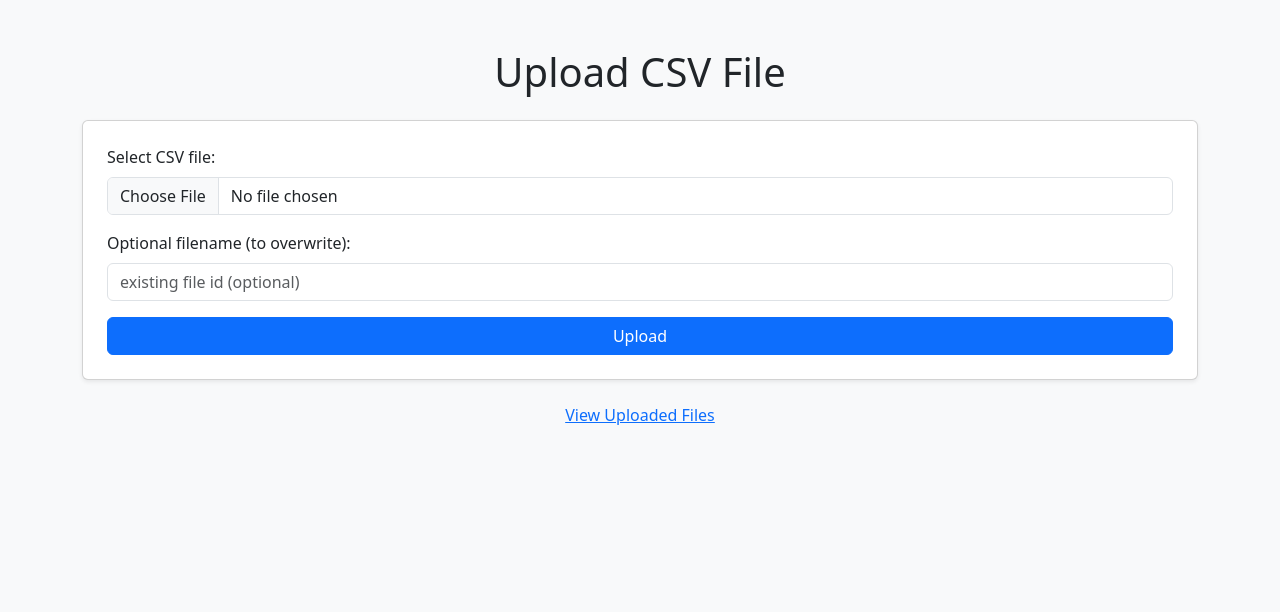
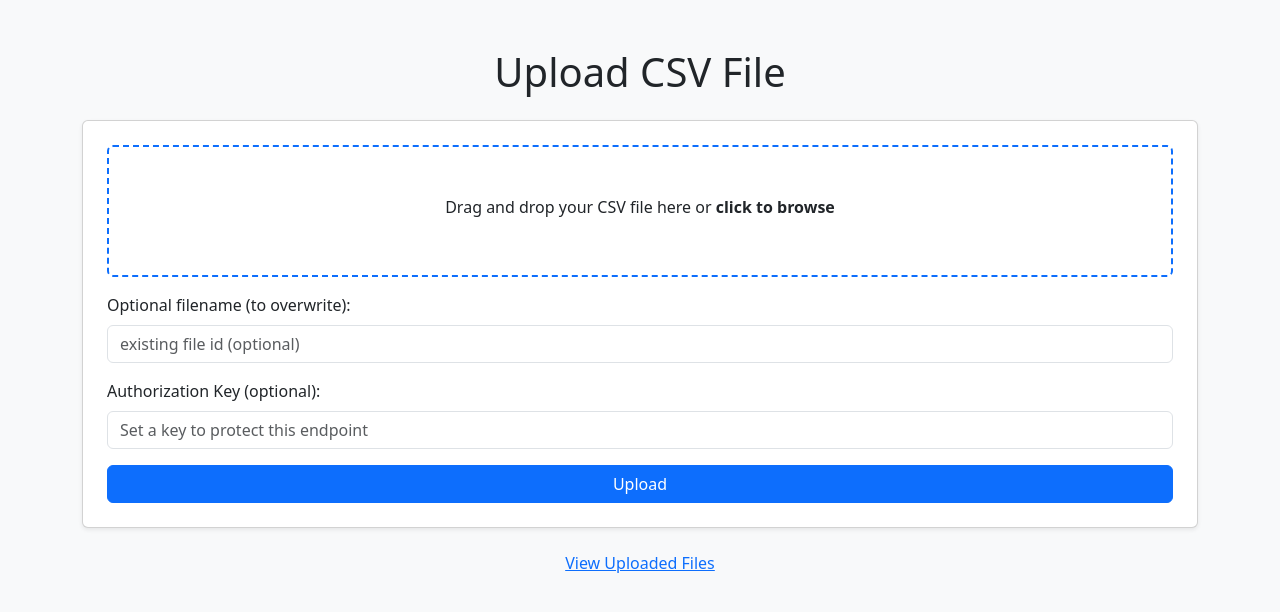
Before and after one commit to Fybre/csvserver, a FastAPI app: page / in a window 1280 px wide. Shown: the top 612 px of the page. Run offline with FastAPI, Linux system fonts and the light colour scheme; some libraries are stand-ins or nearby versions.

Commit message:
feat: add drag-and-drop upload, per-endpoint auth, README, and docker-compose

```diff
--- a/app/main.py
+++ b/app/main.py
@@ -46,7 +46,8 @@ def list_csv_files():
 @app.post("/upload")
 async def upload_file(
     file: UploadFile = File(...),
-    filename: str | None = Form(None)
+    filename: str | None = Form(None),
+    auth_key: str | None = Form(None)
 ):
     # If filename is specified, overwrite
     if filename:
@@ -65,7 +66,8 @@ async def upload_file(
     meta = {
         "original_filename": file.filename,
         "stored_filename": f"{assigned_filename}.csv",
-        "endpoint": assigned_filename
+        "endpoint": assigned_filename,
+        "auth_key": auth_key if auth_key and auth_key.strip() else None
     }
     with open(meta_path, "w") as f:
         json.dump(meta, f, indent=2)
@@ -123,12 +125,23 @@ def list_page(request: Request):
 
 
 @app.get("/{filename}")
-async def get_csv_data(filename: str):
+async def get_csv_data(filename: str, request: Request):
     """Return JSON array from a CSV file."""
     csv_path = os.path.join(DATA_DIR, f"{filename}.csv")
+    meta_path = os.path.join(DATA_DIR, f"{filename}.json")
 
     if not os.path.exists(csv_path):
         raise HTTPException(status_code=404, detail=f"CSV file '{filename}' not found")
+
+    # Check for auth_key in metadata
+    if os.path.exists(meta_path):
+        with open(meta_path) as f:
+            meta = json.load(f)
+            required_key = meta.get("auth_key")
+            if required_key:
+                provided_key = request.headers.get("X-Auth-Key")
+                if provided_key != required_key:
+                    raise HTTPException(status_code=401, detail="Unauthorized: Invalid or missing X-Auth-Key header")
 
     with open(csv_path, newline='', encoding='utf-8') as f:
         reader = csv.DictReader(f)
--- a/app/templates/upload.html
+++ b/app/templates/upload.html
@@ -10,15 +10,25 @@
     <div class="container py-5">
         <h1 class="mb-4 text-center">Upload CSV File</h1>
         <form id="uploadForm" class="card p-4 shadow-sm" enctype="multipart/form-data">
-            <div class="mb-3">
-                <label for="file" class="form-label">Select CSV file:</label>
-                <input type="file" class="form-control" id="file" name="file" required>
+            <div id="drop-zone" class="border border-primary border-2 rounded p-5 text-center mb-3 bg-white"
+                style="border-style: dashed !important; cursor: pointer;">
+                <p class="mb-0">Drag and drop your CSV file here or <strong>click to browse</strong></p>
+                <input type="file" id="file" name="file" class="d-none" required>
+                <div id="file-info" class="mt-2 text-primary fw-bold"></div>
             </div>
+
             <div class="mb-3">
                 <label for="filename" class="form-label">Optional filename (to overwrite):</label>
                 <input type="text" class="form-control" id="filename" name="filename"
                     placeholder="existing file id (optional)">
             </div>
+
+            <div class="mb-3">
+                <label for="auth_key" class="form-label">Authorization Key (optional):</label>
+                <input type="text" class="form-control" id="auth_key" name="auth_key"
+                    placeholder="Set a key to protect this endpoint">
+            </div>
+
             <button type="submit" class="btn btn-primary w-100">Upload</button>
         </form>
 
@@ -29,6 +39,36 @@
     </div>
 
     <script>
+        const dropZone = document.getElementById('drop-zone');
+        const fileInput = document.getElementById('file');
+        const fileInfo = document.getElementById('file-info');
+
+        dropZone.addEventListener('click', () => fileInput.click());
+
+        fileInput.addEventListener('change', (e) => {
+            if (fileInput.files.length > 0) {
+                fileInfo.textContent = `Selected: ${fileInput.files[0].name}`;
+            }
+        });
+
+        dropZone.addEventListener('dragover', (e) => {
+            e.preventDefault();
+            dropZone.classList.add('bg-light');
+        });
+
+        dropZone.addEventListener('dragleave', () => {
+            dropZone.classList.remove('bg-light');
+        });
+
+        dropZone.addEventListener('drop', (e) => {
+            e.preventDefault();
+            dropZone.classList.remove('bg-light');
+            if (e.dataTransfer.files.length > 0) {
+                fileInput.files = e.dataTransfer.files;
+                fileInfo.textContent = `Dropped: ${e.dataTransfer.files[0].name}`;
+            }
+        });
+
         document.getElementById("uploadForm").addEventListener("submit", async (e) => {
             e.preventDefault();
             const formData = new FormData(e.target);
@@ -38,6 +78,8 @@
                 const data = await response.json();
                 resultDiv.className = "alert alert-success";
                 resultDiv.textContent = "File uploaded: " + data.meta.endpoint;
+                fileInfo.textContent = "";
+                e.target.reset();
             } else {
                 resultDiv.className = "alert alert-danger";
                 resultDiv.textContent = "Upload failed!";
```
Also changed, not shown: app/templates/list.html (+8 -0 lines), docker-compose.yml (added, +9 -0 lines), README.md (added).
